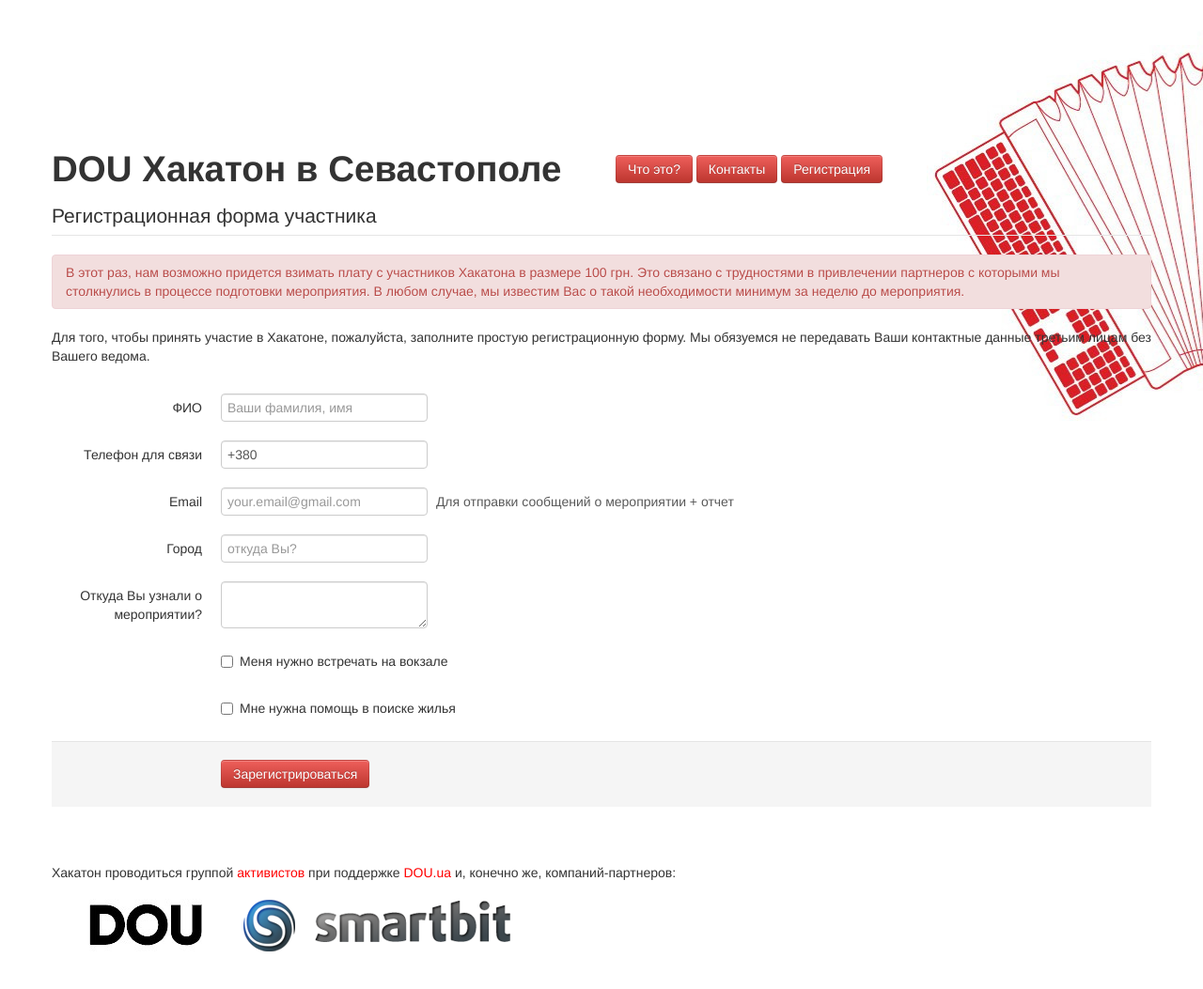
After one commit to shalakhin/douhack_basic, a Django app: template templates/design/register.html in a window 1280 px wide. The commit adds this page. Shown: the whole page at 94% size. Run offline with Django 3.2, Linux system fonts and the light colour scheme; the template is opened without the code that fills it, so the values that code supplies are empty; some libraries are stand-ins or nearby versions.

Commit message:
update templates

```diff
--- /dev/null
+++ b/templates/design/register.html
@@ -0,0 +1,97 @@
+<!DOCTYPE html>
+<html lang="en">
+	<head>
+		<meta charset="utf-8">
+		<title>Регистрация :: DOU Хакатон в Севастополе - 18 мая</title>
+		<meta name="viewport" content="width=device-width, initial-scale=1.0">
+
+		<!-- Le styles -->
+		<link href="css/bootstrap.min.css" rel="stylesheet">
+		<link href="css/bootstrap-responsive.min.css" rel="stylesheet">
+		<link href="css/style.css" rel="stylesheet">
+
+		<script src="//ajax.googleapis.com/ajax/libs/jquery/1.9.1/jquery.min.js"></script>
+		<script src="js/bootstrap.min.js"></script>
+	</head>
+	<body>
+		<div class="container" style="margin-top: 150px;">
+			<div class="row">
+				<div class="span6">
+					<h1>DOU Хакатон в Севастополе</h1>
+				</div>
+				<div class="span6" style="padding-top: 15px;">
+					<a href="/" class="btn btn-danger">Что это?</a>
+					<a href="/contacts" class="btn btn-danger">Контакты</a>
+					<a href="/register" class="btn btn-danger">Регистрация</a>
+				</div>
+			</div>
+			<div class="row">
+				<div class="span12">
+					<form class="form-horizontal">
+						<legend>Регистрационная форма участника</legend>
+						<div class="alert alert-error">
+							В этот раз, нам возможно придется взимать плату с участников Хакатона в размере 100 грн. Это связано с трудностями в привлечении партнеров с которыми мы столкнулись в процессе подготовки мероприятия. В любом случае, мы известим Вас о такой необходимости минимум за неделю до мероприятия.
+						</div>
+						<p>Для того, чтобы принять участие в Хакатоне, пожалуйста, заполните простую регистрационную форму. Мы обязуемся не передавать Ваши контактные данные третьим лицам без Вашего ведома.<br/><br/></p>
+						<div class="control-group">
+							<label class="control-label" for="fio">ФИО</label>
+							<div class="controls">
+								<input type="text" id="fio" name="fio" placeholder="Ваши фамилия, имя">
+							</div>
+						</div>
+						<div class="control-group">
+							<label class="control-label" for="phone">Телефон для связи</label>
+							<div class="controls">
+								<input type="text" id="phone" name="phone" value="+380">
+							</div>
+						</div>
+						<div class="control-group">
+							<label class="control-label" for="email">Email</label>
+							<div class="controls">
+								<input type="email" id="email" name="email" placeholder="your.email@gmail.com">
+								<span class="help-inline">Для отправки сообщений о мероприятии + отчет</span>
+							</div>
+						</div>
+						<div class="control-group">
+							<label class="control-label" for="city">Город</label>
+							<div class="controls">
+								<input type="text" id="city" name="city" placeholder="откуда Вы?">
+							</div>
+						</div>
+						<div class="control-group">
+							<label class="control-label" for="marketing">Откуда Вы узнали о мероприятии?</label>
+							<div class="controls">
+								<textarea id="marketing" name="marketing"></textarea>
+							</div>
+						</div>
+						<div class="control-group">
+							<div class="controls">
+								<label class="checkbox">
+									<input type="checkbox" name="meet-me"> Меня нужно встречать на вокзале
+								</label>
+							</div>
+						</div>
+						<div class="control-group">
+							<div class="controls">
+								<label class="checkbox">
+									<input type="checkbox" name="need-hostel"> Мне нужна помощь в поиске жилья
+								</label>
+							</div>
+						</div>
+						<div class="form-actions">
+							<button type="submit" class="btn btn-danger">Зарегистрироваться</button>
+						</div>
+					</form>
+				</div>
+			</div>
+			<br/><br/>
+			<div class="row">
+				<div class="span12" style="margin-bottom: 30px;">
+					<p>Хакатон проводиться группой <a href="/contacts" class="red-link">активистов</a> при поддержке <a href="http://dou.ua" class="red-link">DOU.ua</a> и, конечно же, компаний-партнеров:</p>
+					<a href="http://dou.ua"><img src="img/dou.jpg" /></a>
+					<a href="http://smartbit.in.ua/"><img src="img/smartbit.png" /></a>
+				</div>
+			</div>
+		</div>
+	</body>
+</html>
```
Also changed, not shown: templates/404.html (+10 -0 lines), templates/base.html (+37 -7 lines), templates/contacts.html (added, +25 -0 lines), templates/design/contacts.html (added, +55 -0 lines), templates/design/index.html (added, +53 -0 lines), templates/home.html (+15 -9 lines), templates/registrations/form.html (added, +22 -0 lines).
